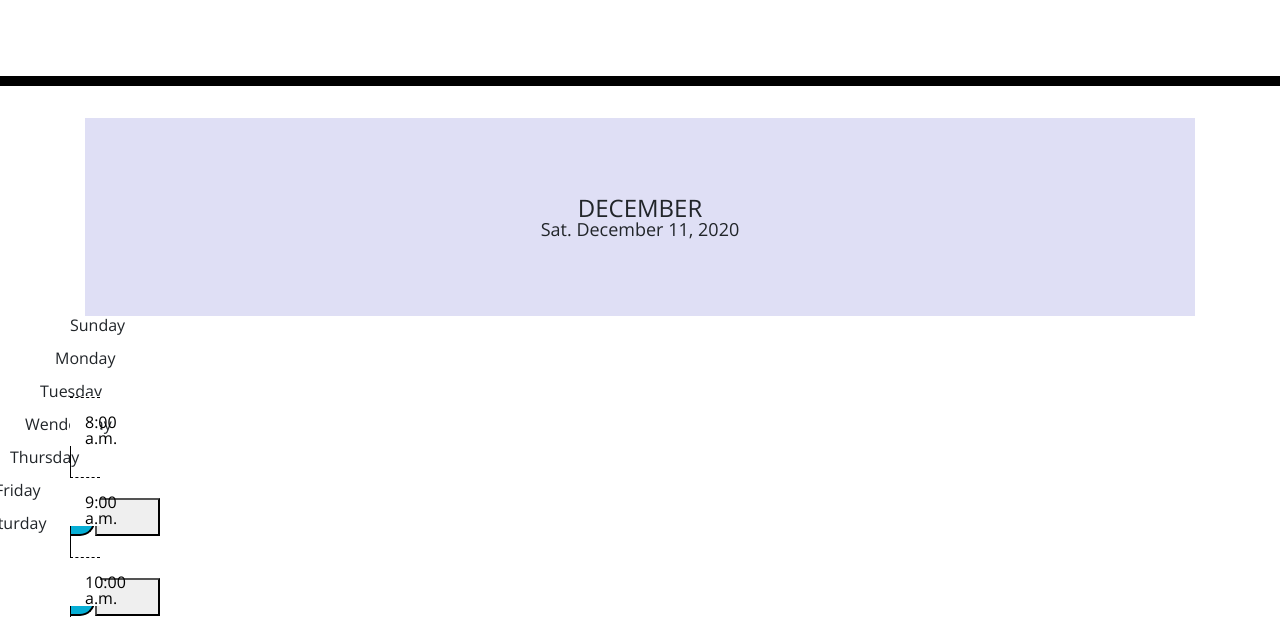
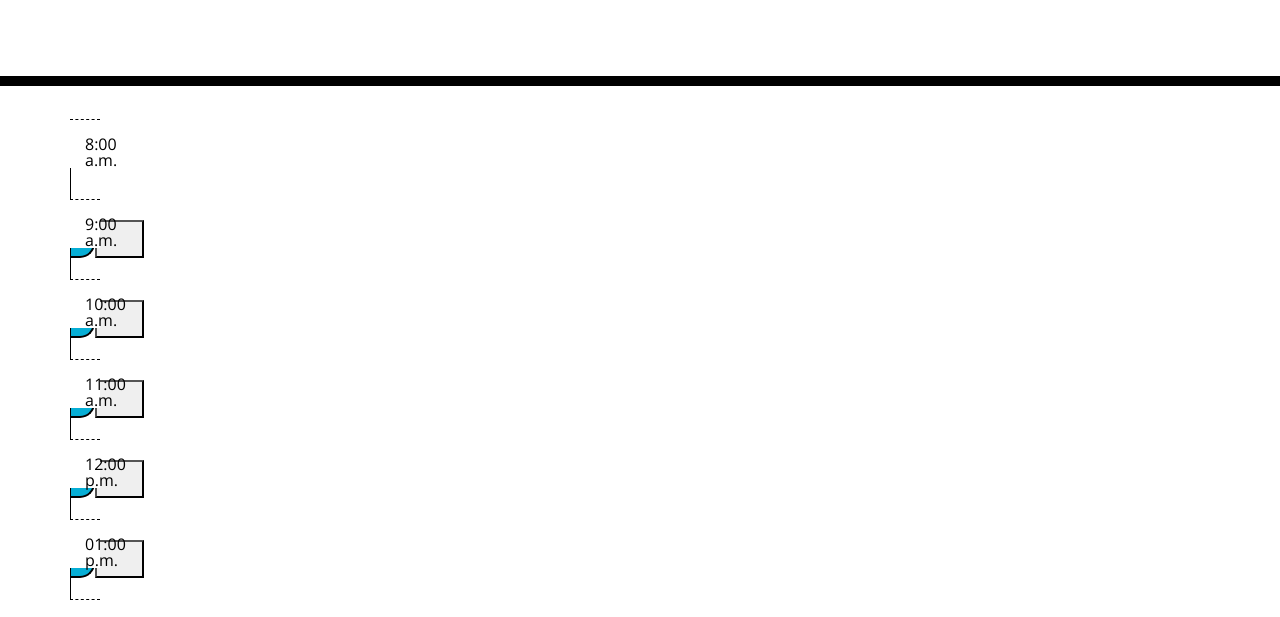
Before and after one commit to VincentH28/Homework5, a plain HTML site: page index.html in a window 1280 px wide. Shown: the part 182-799 px from the top of the page. Drawn offline with nearby package versions, Linux system fonts and the light colour scheme; files whose address does not match are found by name.

Commit message:
Update index.html

```diff
--- a/index.html
+++ b/index.html
@@ -31,24 +31,6 @@
 
     <!-- Calender Setup -->
     <main class="container">
-
-         <div class="calender"></div>
-            <div class="monthName">
-            <id class="monthName-H1">December</id>
-            <id class="monthName-p1">Sat. December 11, 2020</id>
-         </div>
-
-
-       <!-- Weekday goes here -->
-         <section>
-            <div class="row" id="01">Sunday
-            <div class="row" id="01">Monday
-            <div class="row" id="01">Tuesday
-            <div class="row" id="01">Wendesday
-            <div class="row" id="01">Thursday
-            <div class="row" id="01">Friday
-            <div class="row" id="01">Saturday
-         </section>
 
       <!-- Timeblocks go here -->
       <section>
```
Lines whose indentation alone changed are shown as unchanged.
